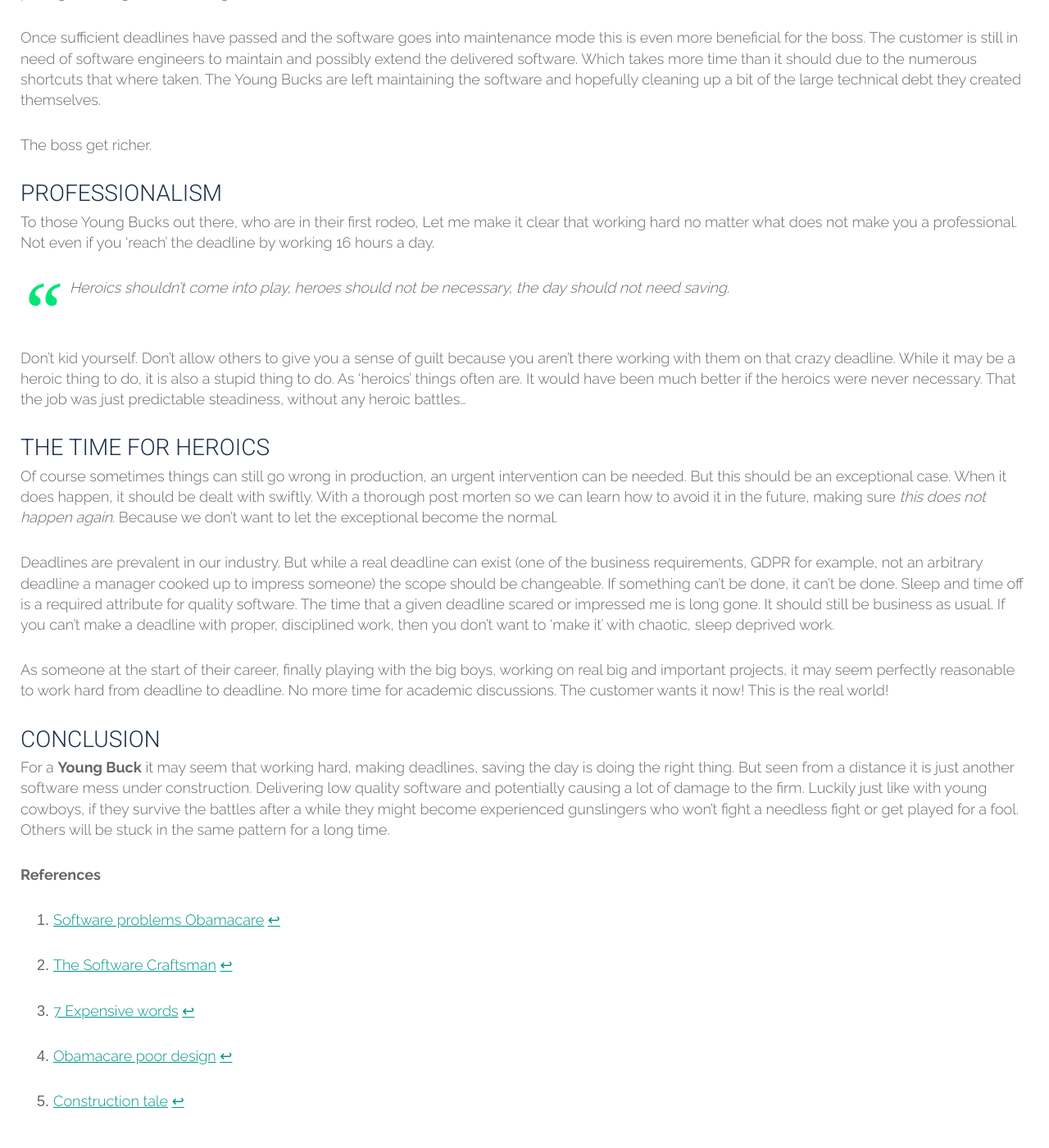
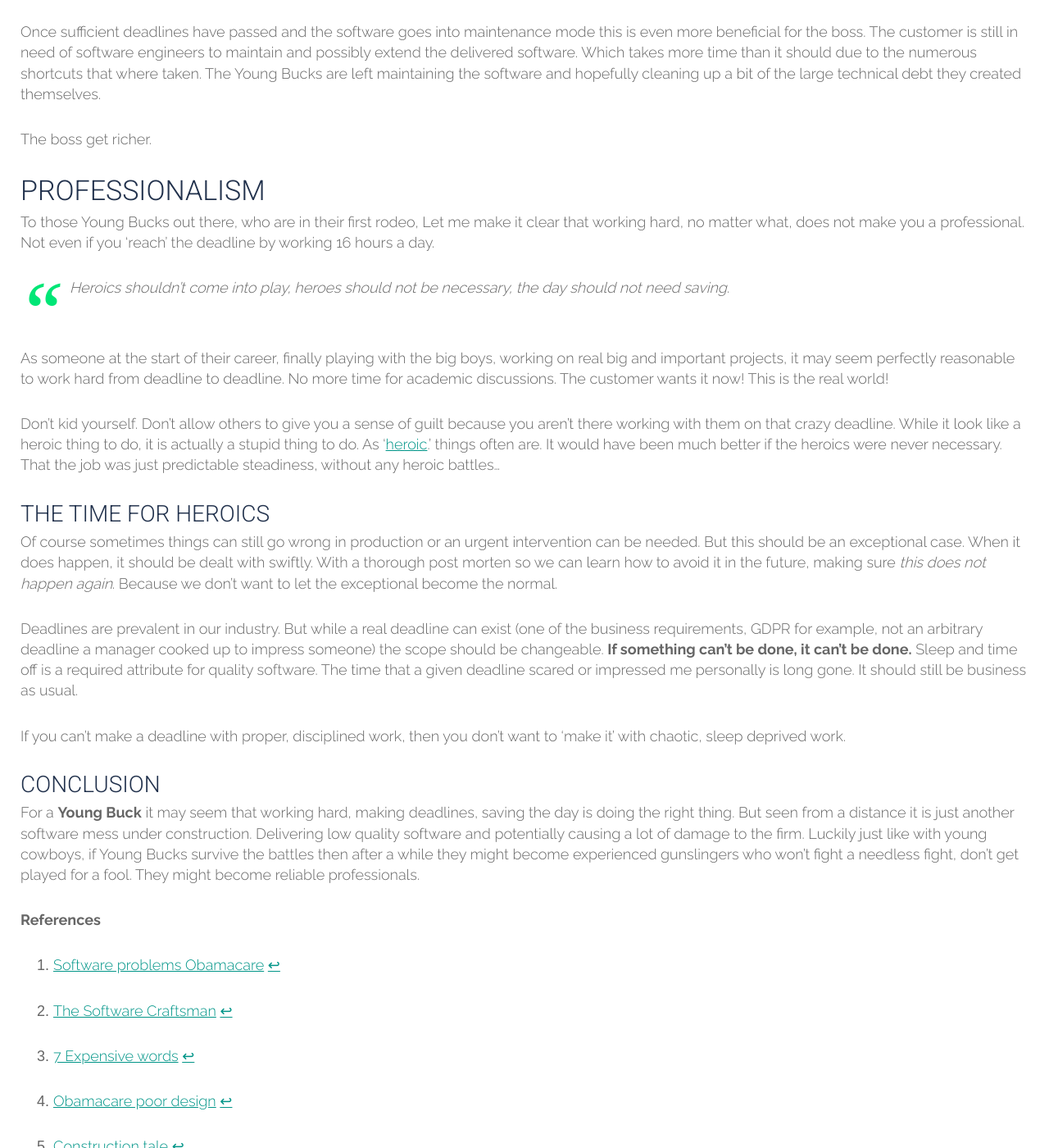
Before and after one commit to tripledio/tripledio.github.io, a Jekyll site: the page built from _posts/2018-06-06-YoungBuck.md, in a window 1280 px wide and 1400 px high, scrolled down 3179 px. Shown: the whole window at 82% size. Built offline with Jekyll 4.4.1, drawn with Linux system fonts in a browser that asks for light colours.

Commit message:
finished young buck review

```diff
--- a/_posts/2018-06-06-YoungBuck.md
+++ b/_posts/2018-06-06-YoungBuck.md
@@ -58,7 +58,7 @@
 
 > Pressure + Heroics + Requirements = Expensive Bad software
 
-## The boss
+### The boss
 
 Often the only one who benefits form these heroics is the Young Bucks boss. The boss is the one that gets paid by the customer for the work and overtime. Of course a bone will be thrown occasionally towards the ones doing the actual work. But it isn't the boss that is working in the weekends, pulling an all nighter, sacrificing their social lives.
 
@@ -66,25 +66,27 @@
 
 The boss get richer.
 
-### Professionalism
+## Professionalism
 
-To those Young Bucks out there, who are in their first rodeo, Let me make it clear that working hard no matter what does not make you a professional. Not even if you 'reach' the deadline by working 16 hours a day.
+To those Young Bucks out there, who are in their first rodeo, Let me make it clear that working hard, no matter what, does not make you a professional. Not even if you 'reach' the deadline by working 16 hours a day.
 
 > Heroics shouldn't come into play, heroes should not be necessary, the day should not _need_ saving.
 
-Don't kid yourself. Don't allow others to give you a sense of guilt because you aren't there working with them on that crazy deadline.  While it may be a heroic thing to do, it is also a stupid thing to do. As 'heroics' things often are. It would have been much better if the heroics were never necessary. That the job was just predictable steadiness, without any heroic battles...
+As someone at the start of their career, finally playing with the big boys, working on real big and important projects, it may seem perfectly reasonable to work hard from deadline to deadline. No more time for academic discussions. The customer wants it now! This is the real world!
+
+Don't kid yourself. Don't allow others to give you a sense of guilt because you aren't there working with them on that crazy deadline.  While it look like a heroic thing to do, it is actually a stupid thing to do. As '[heroic](/31/05/2018/Heroes/).' things often are.  It would have been much better if the heroics were never necessary. That the job was just predictable steadiness, without any heroic battles...
 
 ### The time for heroics
 
-Of course sometimes things can still go wrong in production, an urgent intervention can be needed. But this should be an exceptional case. When it does happen, it should be dealt with swiftly. With a thorough post morten so we can learn how to avoid it in the future, making sure _this does not happen again_. Because we don't want to let the exceptional become the normal.
+Of course sometimes things can still go wrong in production or an urgent intervention can be needed. But this should be an exceptional case. When it does happen, it should be dealt with swiftly. With a thorough post morten so we can learn how to avoid it in the future, making sure _this does not happen again_. Because we don't want to let the exceptional become the normal.
 
-Deadlines are prevalent in our industry. But while a real deadline can exist (one of the business requirements, GDPR for example, not an arbitrary deadline a manager cooked up to impress someone) the scope should be changeable. If something can't be done, it can't be done. Sleep and time off is a required attribute for quality software. The time that a given deadline scared or impressed me is long gone. It should still be business as usual. If you can't make a deadline with proper, disciplined work, then you don't want to 'make it' with chaotic, sleep deprived work.
+Deadlines are prevalent in our industry. But while a real deadline can exist (one of the business requirements, GDPR for example, not an arbitrary deadline a manager cooked up to impress someone) the scope should be changeable. **If something can't be done, it can't be done.** Sleep and time off is a required attribute for quality software. The time that a given deadline scared or impressed me personally is long gone. It should still be business as usual.
 
-As someone at the start of their career, finally playing with the big boys, working on real big and important projects, it may seem perfectly reasonable to work hard from deadline to deadline. No more time for academic discussions. The customer wants it now! This is the real world!
+ If you can't make a deadline with proper, disciplined work, then you don't want to 'make it' with chaotic, sleep deprived work.
 
 ### Conclusion
 
-For a **Young Buck** it may seem that working hard, making deadlines, saving the day is doing the right thing. But seen from a distance it is just another software mess under construction. Delivering low quality software and potentially causing a lot of damage to the firm. Luckily just like with young cowboys, if they survive the battles after a while they might become experienced gunslingers who won't fight a needless fight or get played for a fool. Others will be stuck in the same pattern for a long time.
+For a **Young Buck** it may seem that working hard, making deadlines, saving the day is doing the right thing. But seen from a distance it is just another software mess under construction. Delivering low quality software and potentially causing a lot of damage to the firm. Luckily just like with young cowboys, if Young Bucks survive the battles then after a while they might become experienced gunslingers who won't fight a needless fight, don't get played for a fool. They might become reliable professionals.
 
 **References**
 
```
